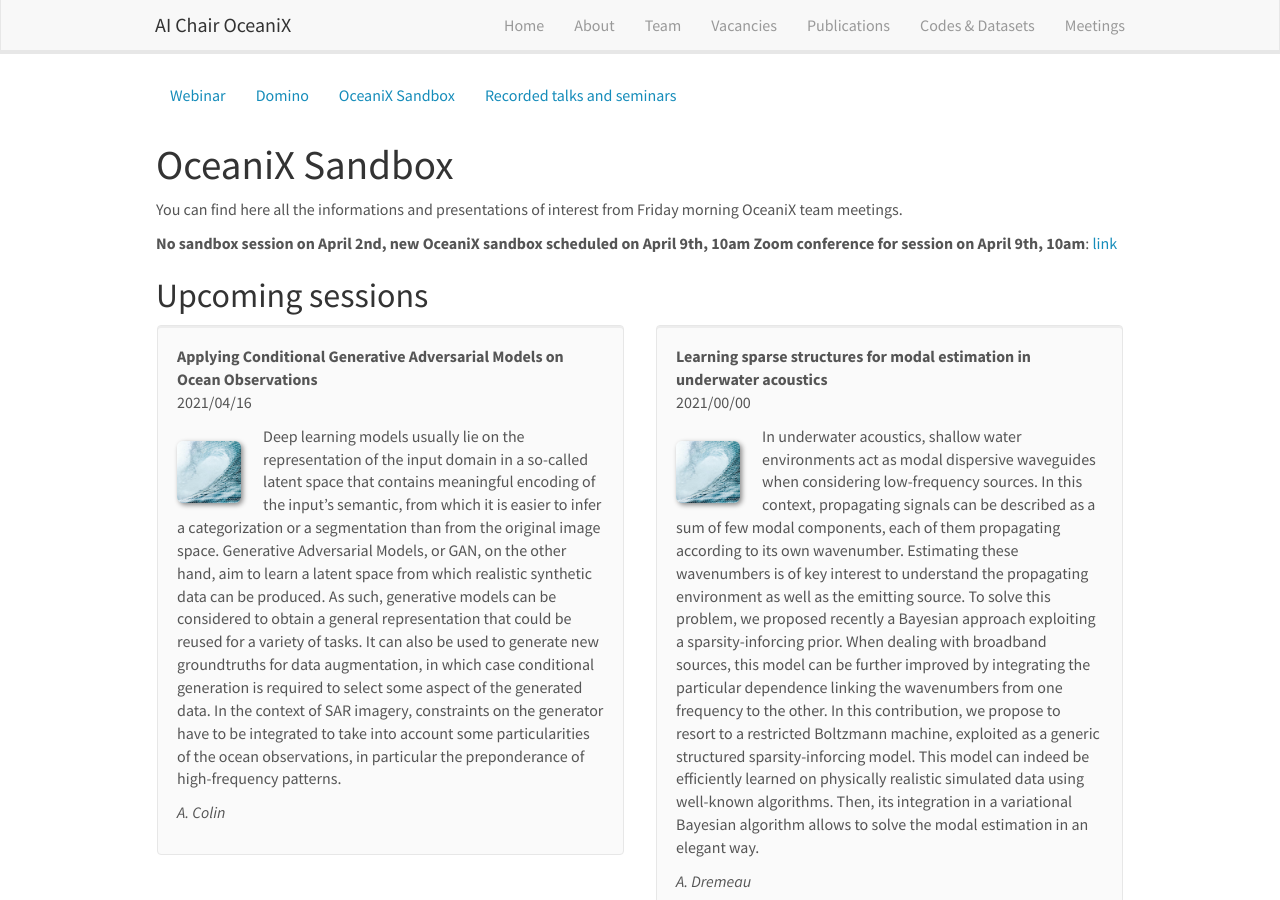
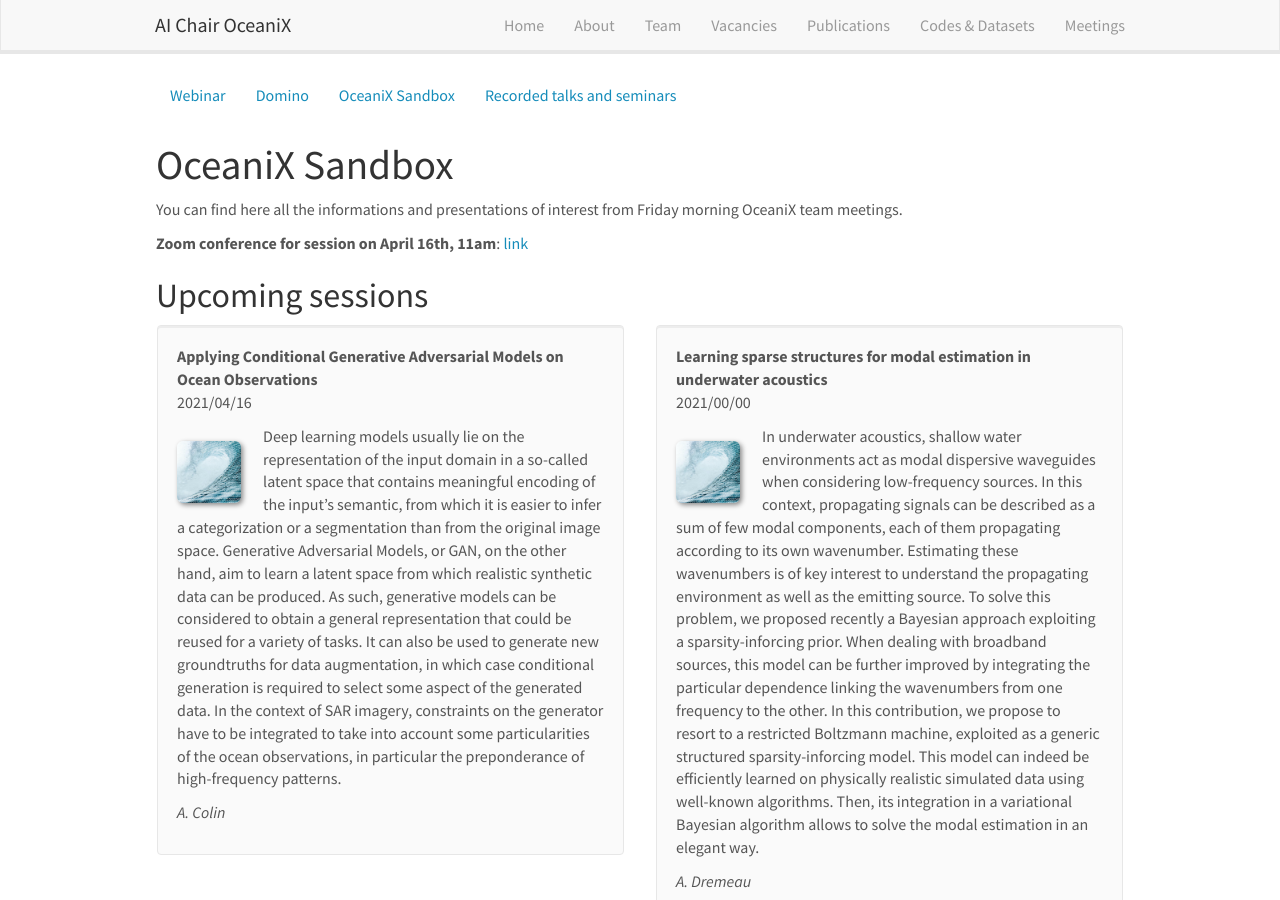
Before and after one commit to CIA-Oceanix/CIA-Oceanix.github.io, a Jekyll site: the page built from _pages/oceanix_sandbox.md, in a window 1280 px wide and 900 px high. Built offline with Jekyll 4.4.1, drawn with Linux system fonts in a browser that asks for light colours; nearby versions of some CDN libraries.

Commit message:
Update oceanix_sandbox.md

```diff
--- a/_pages/oceanix_sandbox.md
+++ b/_pages/oceanix_sandbox.md
@@ -10,8 +10,7 @@ permalink: /oceanix_sandbox
 
 You can find here all the informations and presentations of interest from Friday morning OceaniX team meetings.
 
-**No sandbox session on April 2nd, new OceaniX sandbox scheduled on April 9th, 10am**
-**Zoom conference for session on April 9th, 10am**: [link](https://imt-atlantique.zoom.us/j/91623490314?pwd=MmpGaVVUdGxCWkRUQ25MZ0JQaFFJZz09)
+**Zoom conference for session on April 16th, 11am**: [link](https://imt-atlantique.zoom.us/j/97801831414?pwd=VTBkOG9FRERTekJVMDVOcStRRjZxdz09)
 
 ## Upcoming sessions
 
```
